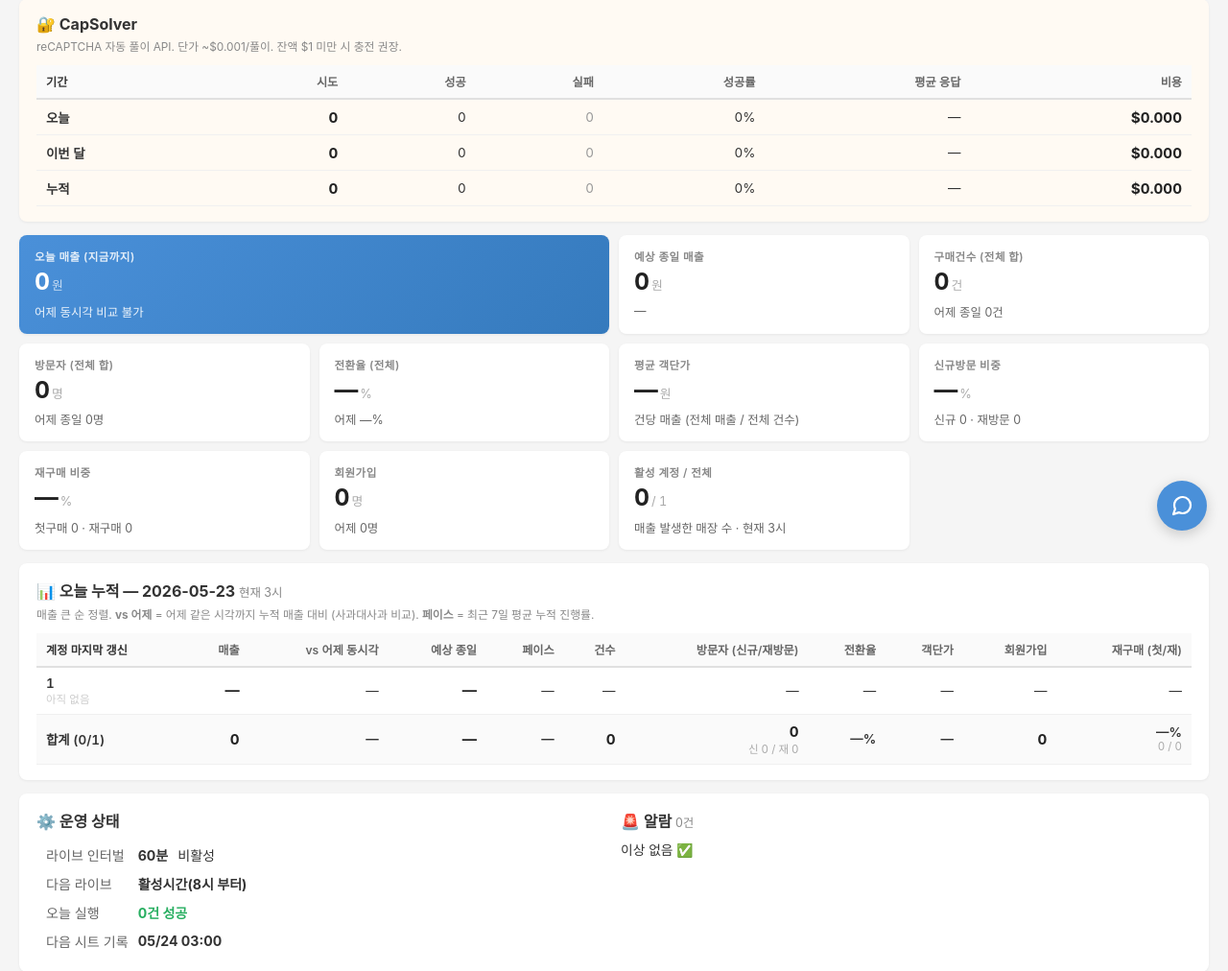
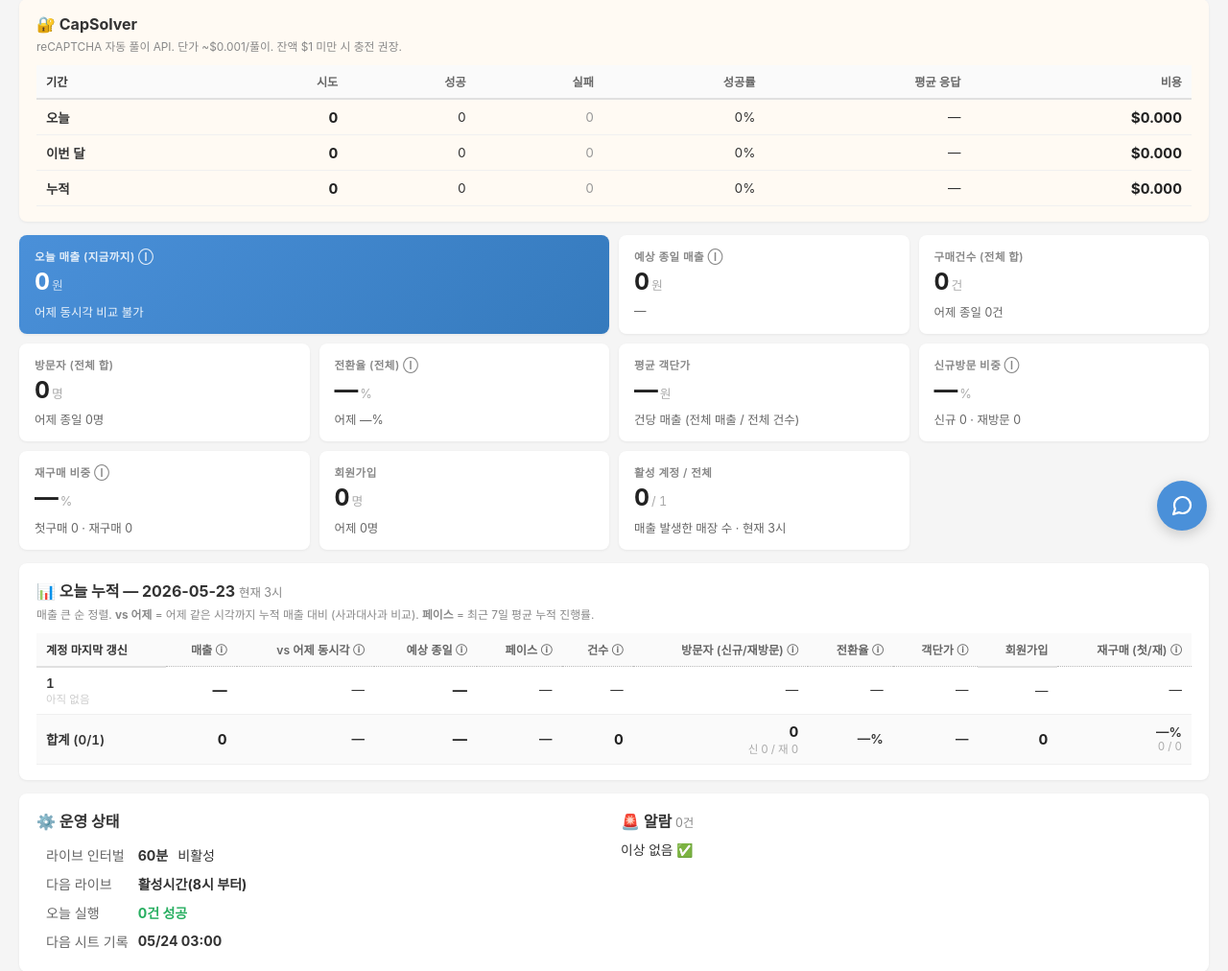
Before and after one commit to seongbeom/risingad-report, a Flask app: page /dashboard in a window 1280 px wide. Shown: the part 225-1237 px from the top of the page at 96% size. Run offline with Flask 3, Linux system fonts and the light colour scheme; the visitor is signed in with stand-in values (Sample User, id 1); data comes from the database, SQL or seed files in the repository; data that the repository does not hold is empty.

Commit message:
feat: 대시보드 지표 안내 툴팁 추가
헷갈리기 쉬운 항목에 hover 툴팁(ⓘ): vs어제 동시각, 예상 종일, 페이스,
전환율, 객단가, 재구매 등 테이블 헤더 + mega 카드 라벨. 상품 분석은
'매일 6시 수집=사실상 전일 기준' 명시 + 4개 분류별 설명.

Co-Authored-By: Claude Opus 4.7 (1M context) <noreply@anthropic.com>

```diff
--- a/templates/dashboard.html
+++ b/templates/dashboard.html
@@ -185,7 +185,7 @@
     {% if mega %}
     <div class="mega-grid">
         <div class="mega mega-hero">
-            <div class="mega-label">오늘 매출 (지금까지)</div>
+            <div class="mega-label" title="선택한 매장 전체의 오늘 0시~현재 누적 매출 합계. 아래는 어제 같은 시각까지 누적과 비교" style="cursor:help">오늘 매출 (지금까지) ⓘ</div>
             <div class="mega-value">{{ "{:,.0f}".format(mega.today_sales) }}<span class="mega-unit">원</span></div>
             <div class="mega-sub">
                 {% if mega.vs_yest_at_hour_pct is not none %}
@@ -195,7 +195,7 @@
             </div>
         </div>
         <div class="mega">
-            <div class="mega-label">예상 종일 매출</div>
+            <div class="mega-label" title="현재까지의 진행 속도(페이스)로 추정한 오늘 하루 전체 예상 매출. 아래는 어제 종일 실적과 비교" style="cursor:help">예상 종일 매출 ⓘ</div>
             <div class="mega-value">{{ "{:,.0f}".format(mega.expected_eod) }}<span class="mega-unit">원</span></div>
             <div class="mega-sub {{ 'up' if mega.vs_yest_full_pct and mega.vs_yest_full_pct > 0 else ('down' if mega.vs_yest_full_pct and mega.vs_yest_full_pct < 0 else '') }}">
                 {% if mega.vs_yest_full_pct is not none %}
@@ -218,7 +218,7 @@
             </div>
         </div>
         <div class="mega">
-            <div class="mega-label">전환율 (전체)</div>
+            <div class="mega-label" title="전체 구매건수 ÷ 전체 방문자 × 100. 방문자 중 실제 구매로 이어진 비율. 아래는 어제 대비 증감(p=퍼센트포인트)" style="cursor:help">전환율 (전체) ⓘ</div>
             <div class="mega-value">{{ "%.2f"|format(mega.overall_conv) if mega.overall_conv is not none else '—' }}<span class="mega-unit">%</span></div>
             <div class="mega-sub">
                 어제 {{ "%.2f"|format(mega.overall_conv_yest) if mega.overall_conv_yest is not none else '—' }}%
@@ -233,12 +233,12 @@
             <div class="mega-sub">건당 매출 (전체 매출 / 전체 건수){% if mega.items_per_order %} · 건당 {{ mega.items_per_order }}개{% endif %}</div>
         </div>
         <div class="mega">
-            <div class="mega-label">신규방문 비중</div>
+            <div class="mega-label" title="전체 방문자 중 신규(처음 온) 방문 비율. 나머지는 재방문" style="cursor:help">신규방문 비중 ⓘ</div>
             <div class="mega-value">{{ "%.1f"|format(mega.new_visit_pct) if mega.new_visit_pct is not none else '—' }}<span class="mega-unit">%</span></div>
             <div class="mega-sub">신규 {{ "{:,.0f}".format(mega.today_new_visit) }} · 재방문 {{ "{:,.0f}".format(mega.today_rev_visit) }}</div>
         </div>
         <div class="mega">
-            <div class="mega-label">재구매 비중</div>
+            <div class="mega-label" title="구매자 중 재구매 고객 비율. 첫구매(처음 산 사람) vs 재구매(다시 산 사람)" style="cursor:help">재구매 비중 ⓘ</div>
             <div class="mega-value">{{ "%.1f"|format(mega.rebuy_pct) if mega.rebuy_pct is not none else '—' }}<span class="mega-unit">%</span></div>
             <div class="mega-sub">첫구매 {{ "{:,.0f}".format(mega.today_first_buy) }} · 재구매 {{ "{:,.0f}".format(mega.today_rebuy) }}</div>
         </div>
@@ -291,17 +291,17 @@
         <table class="num">
             <thead>
                 <tr>
-                    <th>계정 <span class="label-sub">마지막 갱신</span></th>
-                    <th>매출</th>
-                    <th>vs 어제 동시각</th>
-                    <th>예상 종일</th>
-                    <th>페이스</th>
-                    <th>건수</th>
-                    <th>방문자 <span class="label-sub">(신규/재방문)</span></th>
-                    <th>전환율</th>
-                    <th>객단가</th>
-                    <th>회원가입</th>
-                    <th>재구매 <span class="label-sub">(첫/재)</span></th>
+                    <th title="매장 이름과 마지막으로 데이터가 갱신된 시각">계정 <span class="label-sub">마지막 갱신</span></th>
+                    <th title="오늘 0시부터 현재까지 누적 매출 (실시간 진행 중)" style="border-bottom:1px dotted #bbb;cursor:help">매출 ⓘ</th>
+                    <th title="어제 '같은 시각'까지의 누적 매출과 비교. 종일 vs 진행중을 비교하면 불공평하니, 어제도 같은 시간까지만 잘라서 비교 (사과↔사과)" style="border-bottom:1px dotted #bbb;cursor:help">vs 어제 동시각 ⓘ</th>
+                    <th title="현재 페이스(진행 속도)로 추정한 오늘 하루 전체 예상 매출" style="border-bottom:1px dotted #bbb;cursor:help">예상 종일 ⓘ</th>
+                    <th title="최근 7일 평균과 비교해 지금 시각 기준 누적이 어느 정도 진행됐는지 (%). 100%면 평소 페이스, 높으면 평소보다 빠름" style="border-bottom:1px dotted #bbb;cursor:help">페이스 ⓘ</th>
+                    <th title="오늘 누적 구매 건수 (아래는 어제 동시각 대비)" style="border-bottom:1px dotted #bbb;cursor:help">건수 ⓘ</th>
+                    <th title="오늘 누적 방문자 수 (신규 방문 / 재방문 분리)" style="border-bottom:1px dotted #bbb;cursor:help">방문자 <span class="label-sub">(신규/재방문)</span> ⓘ</th>
+                    <th title="구매건수 ÷ 방문자 × 100. 방문자 중 실제 구매 비율" style="border-bottom:1px dotted #bbb;cursor:help">전환율 ⓘ</th>
+                    <th title="매출 ÷ 구매건수. 1건당 평균 구매 금액" style="border-bottom:1px dotted #bbb;cursor:help">객단가 ⓘ</th>
+                    <th title="오늘 신규 회원가입 수">회원가입</th>
+                    <th title="구매자 중 첫 구매 / 재구매 비중" style="border-bottom:1px dotted #bbb;cursor:help">재구매 <span class="label-sub">(첫/재)</span> ⓘ</th>
                 </tr>
             </thead>
             <tbody>
@@ -565,8 +565,12 @@
         <h2>🛍 카페24 상품 분석 — 매장별 top 5
             <span style="font-size:0.78rem; color:#888; font-weight:400">수집일 {{ product_collect_date }} · 카페24 무료 등급 노출 데이터</span>
         </h2>
-        <p class="card-sub">카페24가 무료로 보여주는 베스트/급상승/전환율/판매액 각 top 5. 매일 06:00 수집.
-            <strong>🚀 급상승</strong>은 노출/담김/판매 모두 증가한 상품 (광고 집중 후보).
+        <p class="card-sub">카페24가 무료로 보여주는 베스트/급상승/전환율/판매액 각 top 5. <strong>매일 새벽 6시 수집 → 사실상 전일(어제) 기준</strong>입니다.
+            아래 4개 분류는 각각 다른 관점의 상위 5개 상품:
+            <span title="최근 기간 대비 노출수·장바구니 담김·판매가 모두 늘어난 상품. 지금 뜨고 있어 광고 집중하기 좋은 후보" style="cursor:help;border-bottom:1px dotted #bbb">🚀 급상승 ⓘ</span> ·
+            <span title="판매금액(매출) 기준 상위 5개" style="cursor:help;border-bottom:1px dotted #bbb">💰 베스트 매출 ⓘ</span> ·
+            <span title="노출 대비 구매 전환율 높은 상위 5개. 적게 노출돼도 잘 팔리는 효율 좋은 상품" style="cursor:help;border-bottom:1px dotted #bbb">🎯 전환율 ⓘ</span> ·
+            <span title="판매액(수량×가격) 순위 상위 5개" style="cursor:help;border-bottom:1px dotted #bbb">💎 판매액 ⓘ</span>
         </p>
         <div style="display:grid; grid-template-columns:repeat(auto-fit, minmax(380px, 1fr)); gap:14px">
             {% set categories = [
```
